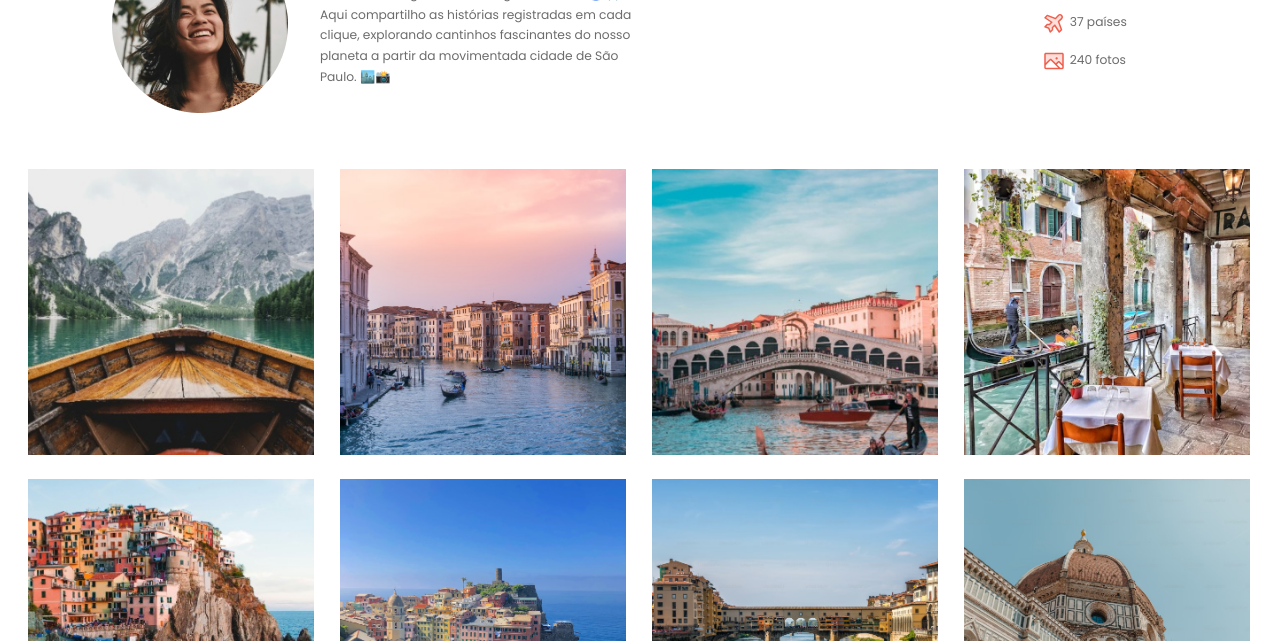
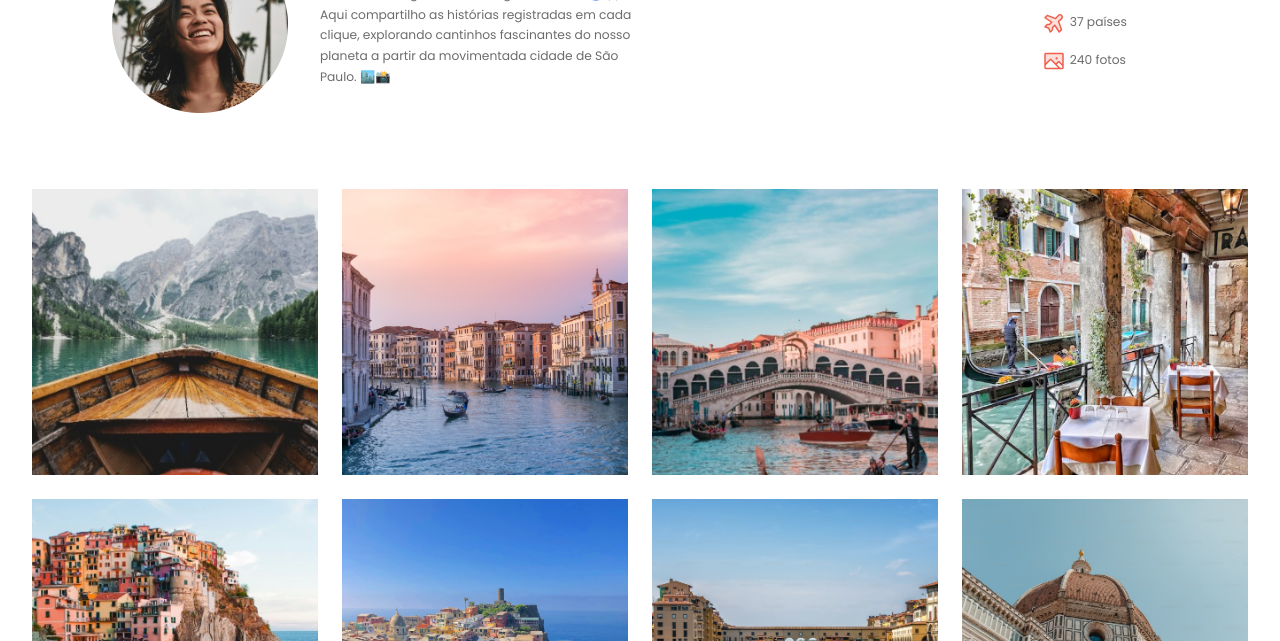
Before and after one commit to GuiibScripts/projeto-viagens-responsive, a plain HTML site: page index.html in a window 1280 px wide. Shown: the part 159-800 px from the top of the page. Drawn offline with Linux system fonts and the light colour scheme.

Commit message:
Correção Margens

```diff
--- a/features.css
+++ b/features.css
@@ -1,16 +1,19 @@
 #galeria {
-    padding: 0;
-    margin-inline: 2rem;
-
+    display: flex;
+    justify-content: center;
+    align-items: flex-start;
+    margin: 0 auto;
+    max-width: 1280px;
+    padding: 20px;
 }
 
 #galeria div{
+
     padding-bottom: 24px;
     margin-top: 56px;
     display: grid;
     grid-template-columns: repeat(4, 1fr);
     gap: 24px;
-
 
     & img {
         width: 286px;
```
